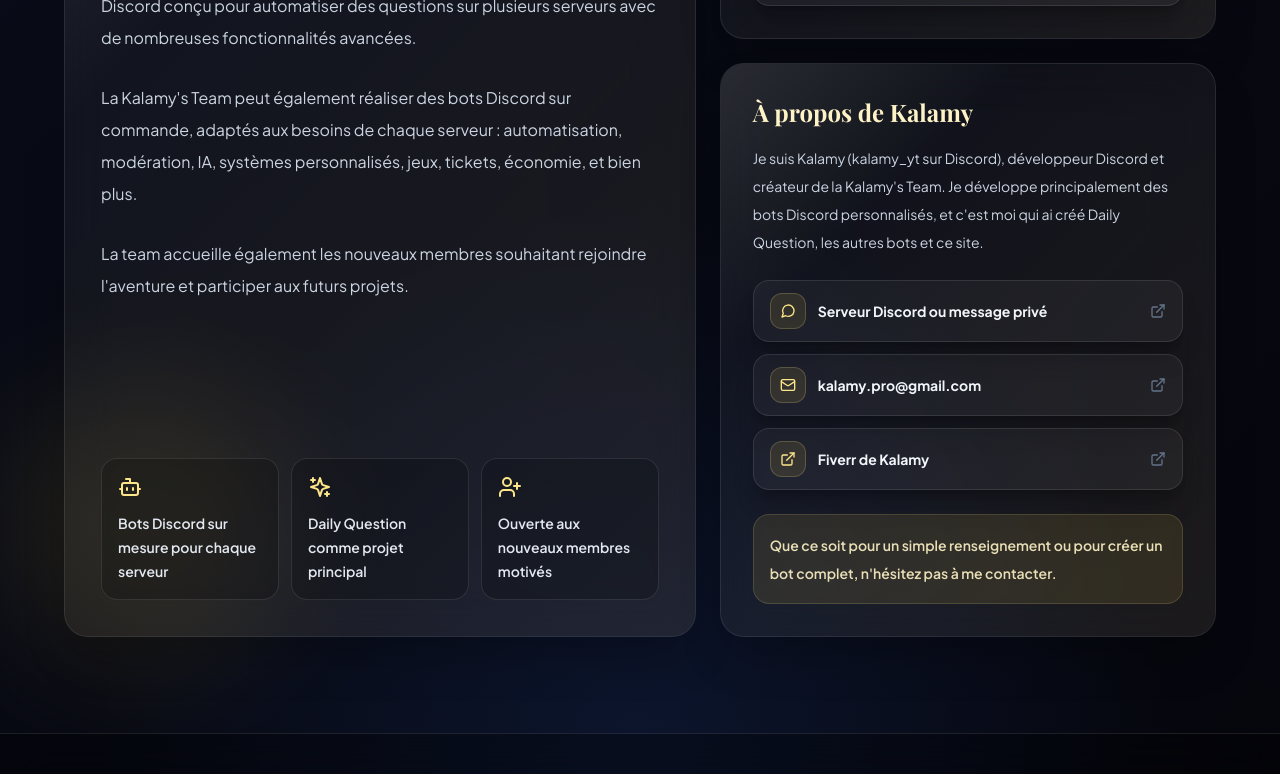
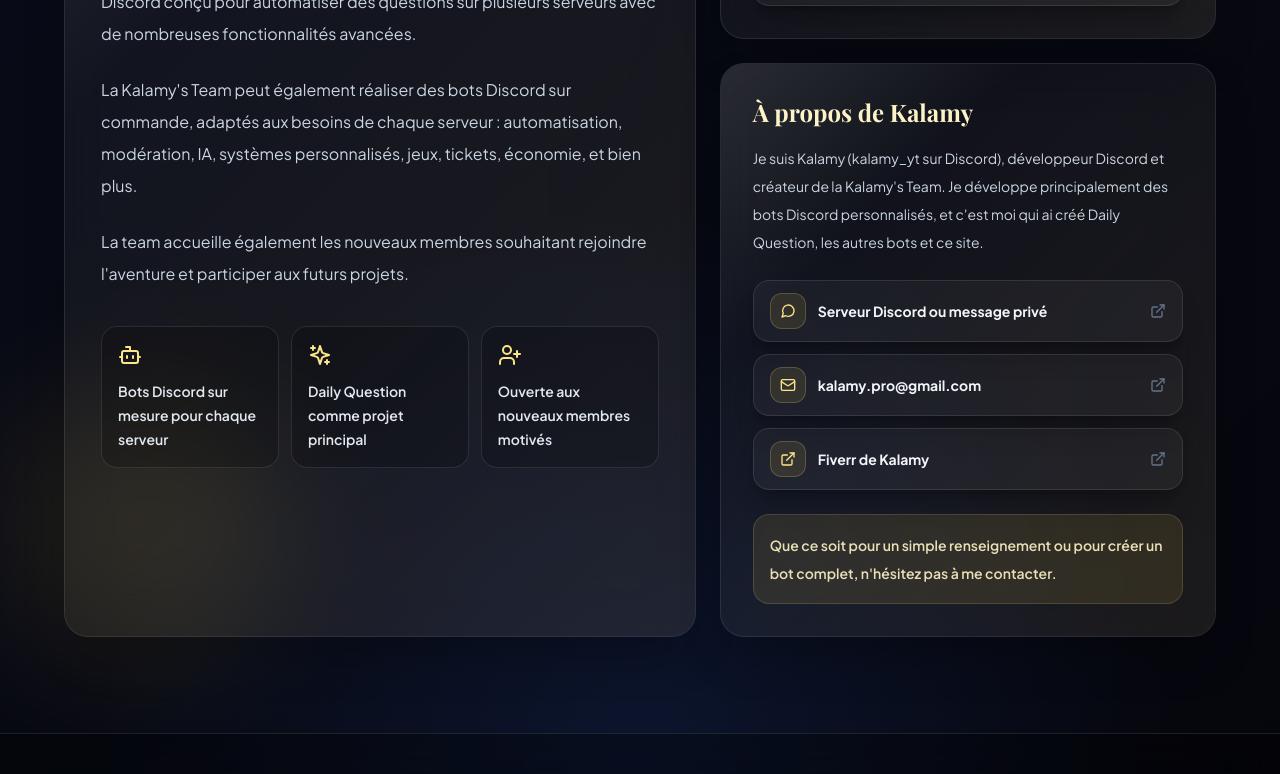
Before and after one commit to Kalamy-90/daily_question, a React (Vite) app: page / in a window 1280 px wide. Shown: the part 5210-5984 px from the top of the page. Built offline with nearby package versions, Linux system fonts and the light colour scheme.

Commit message:
Adjust about highlight spacing

```diff
--- a/src/components/landing/AboutSection.jsx
+++ b/src/components/landing/AboutSection.jsx
@@ -69,13 +69,13 @@
                 <h3 className="font-display text-3xl font-bold text-amber-100">{about.teamTitle}</h3>
               </div>
 
-              <div className="space-y-6 text-base leading-8 text-slate-300 sm:space-y-7">
+              <div className="space-y-6 text-base leading-8 text-slate-300 sm:space-y-6">
                 {about.teamParagraphs.map((paragraph) => (
                   <p key={paragraph}>{paragraph}</p>
                 ))}
               </div>
 
-              <div className="mt-auto grid gap-3 pt-8 sm:grid-cols-3 sm:pt-10">
+              <div className="grid gap-3 py-8 sm:grid-cols-3 sm:py-9">
                 {highlights.map(({ icon: Icon, text }) => (
                   <div key={text} className="rounded-2xl border border-white/10 bg-black/20 p-4 text-sm font-semibold leading-6 text-slate-200">
                     <Icon className="mb-3 h-6 w-6 text-amber-200" aria-hidden="true" />
```
Also changed, not shown: 4 other files (tests, documents, lock files or other folders).
